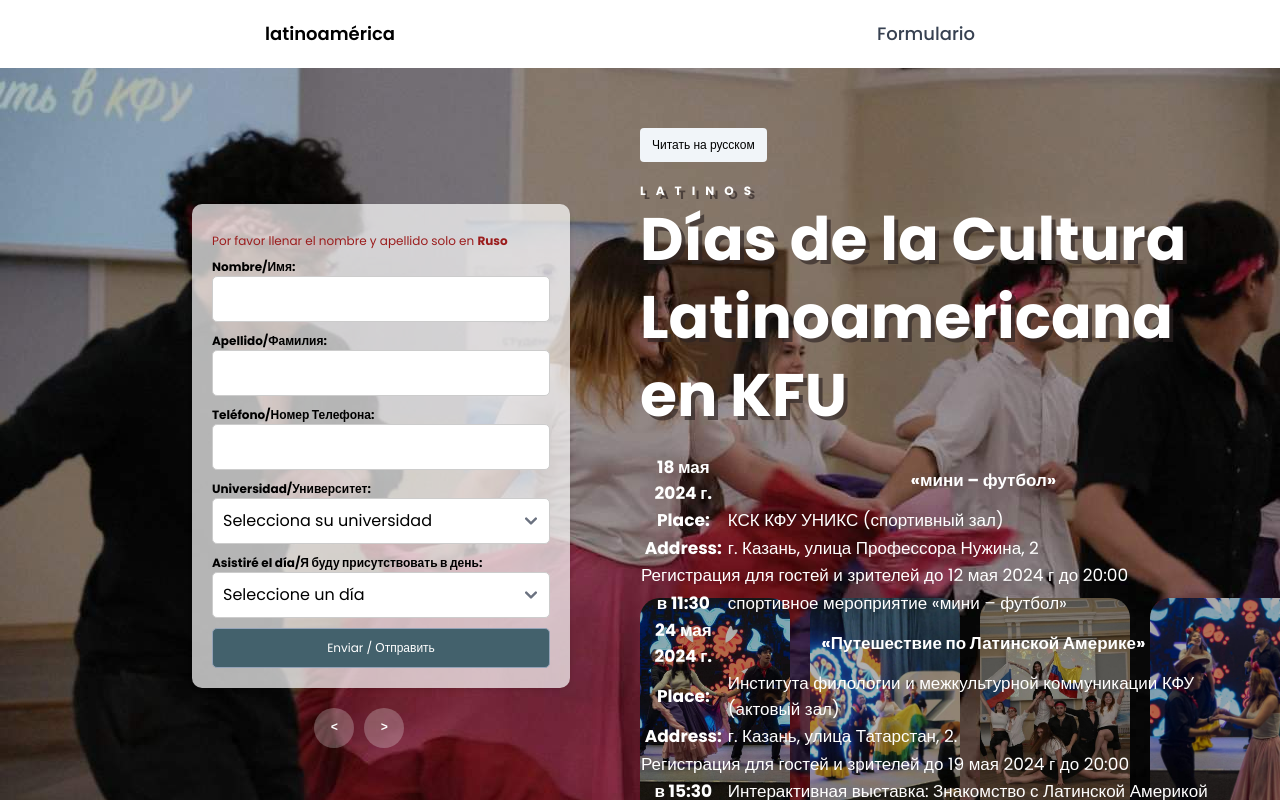
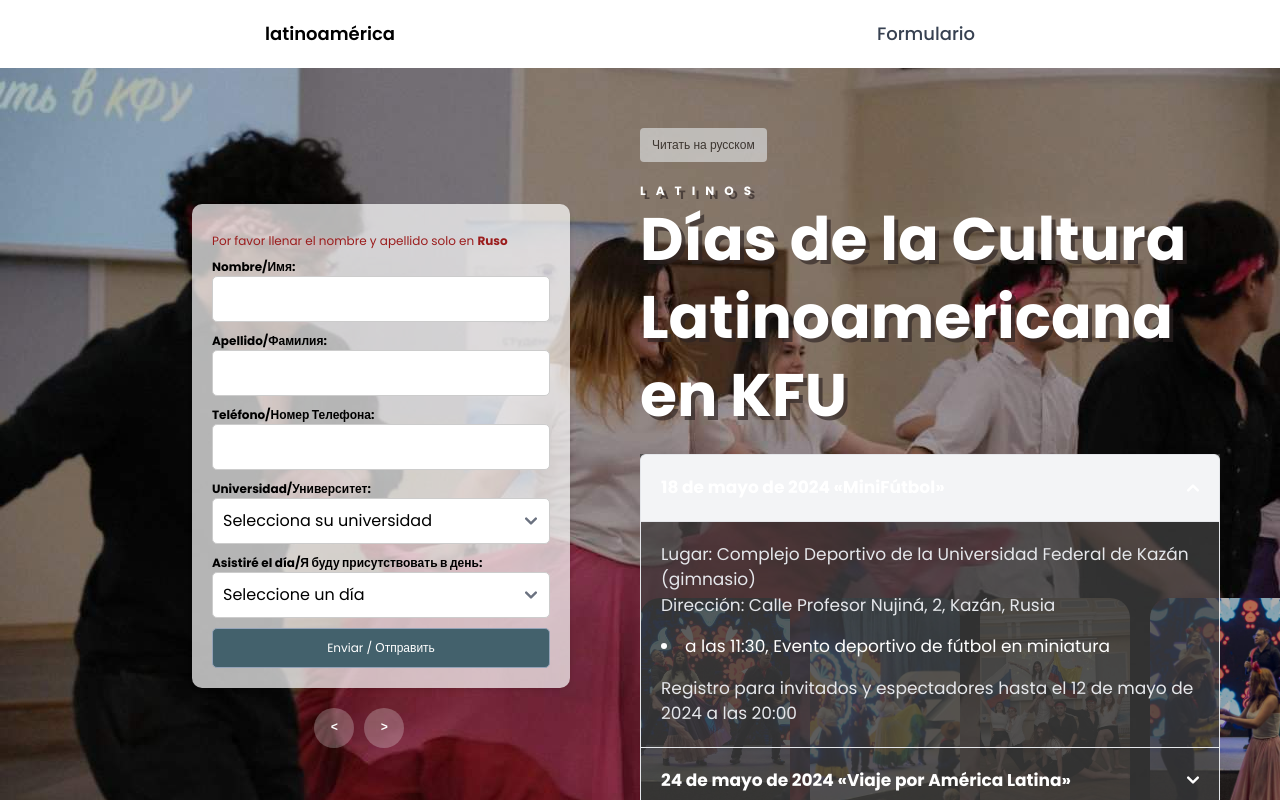
Before and after one commit to DataJoshua/latinoamerica-ru, a React (Create React App) app: page / in a window 1280 px wide. Both pictures are taken after a click on the button "Leer en Español". Shown: the top 800 px of the page. Built offline with nearby package versions, Linux system fonts and the light colour scheme.

Commit message:
added Accordion

```diff
--- a/src/components/Carousel/Schedule.css
+++ b/src/components/Carousel/Schedule.css
@@ -0,0 +1,7 @@
+.body-acc {
+  z-index: 1000;
+}
+
+.accordion-dev {
+  background-color: #414141be;
+}
--- a/src/components/Carousel/Schedule.jsx
+++ b/src/components/Carousel/Schedule.jsx
@@ -1,67 +1,121 @@
+import { useEffect } from "react"
 import "./Schedule.css"
+import { initFlowbite } from 'flowbite'
+import { nanoid } from "nanoid"
 
 const Schedule = ({ localeState }) => {
-  const RUSSIAN = 0, SPANISH = 1
+  useEffect(()=> {
+    initFlowbite()
+  }, [])
 
-  const eventsRussian = [{
-      date: "18 мая 2024 г.",
+  const events = [
+    [{
+      id: 1,
+      date: "18 мая 2024",
       title: "«мини – футбол»",
-      place: "КСК КФУ УНИКС (спортивный зал)",
-      address: "г. Казань, улица Профессора Нужина, 2",
+      place: "Место проведения: КСК КФУ УНИКС (спортивный зал)",
+      address: "Адрес: г. Казань, улица Профессора Нужина, 2",
       description: "Регистрация для гостей и зрителей до 12 мая 2024 г до 20:00",
       activities: [{hour: "в 11:30", description: "спортивное мероприятие «мини – футбол»"}]
     },
     {
-      date: "24 мая 2024 г.",
+      id: 2,
+      date: "24 мая 2024",
       title: "«Путешествие по Латинской Америке»",
-      place: "Института филологии и межкультурной коммуникации КФУ (актовый зал)",
-      address: "г. Казань, улица Татарстан, 2.",
+      place: "Место проведения: Института филологии и межкультурной коммуникации КФУ (актовый зал)",
+      address: "Адрес: г. Казань, улица Татарстан, 2.",
       description: "Регистрация для гостей и зрителей до 19 мая 2024 г до 20:00",
       activities: [{hour: "в 15:30", description: "Интерактивная выставка: Знакомство с Латинской Америкой"}, {hour: "в 16:30", description: "праздничный концерт"}]
     },
     {
-      date: "29 мая 2024 г.",
-      title: "SOME SOME",
-      place: "Институт психологии и образования КФУ, аудитория 105",
-      address: "г. Казань, улица Межлаука 1.",
+      id: 3,
+      date: "29 мая 2024",
+      title: "«Основные проблемы адаптации для иностранных студентов»",
+      place: "Место проведения: Институт психологии и образования КФУ, аудитория 105",
+      address: "Адрес: г. Казань, улица Межлаука 1.",
       description: "Регистрация для гостей и зрителей до 19 мая 2024 г до 20:00",
       activities: [{hour: "в 16:00", description: "круглый стол: «Основные проблемы, с которыми сталкиваются студенты из Латинской Америки в процессе адаптации в России» в рамках X Международного форума по педагогическому образованию в КФУ (гибридный формат - с последовательным переводом)"}]
     }
-  ]
+  ],
+  [
+    {
+      id: 1,
+      date: "18 de mayo de 2024",
+      title: "«MiniFútbol»",
+      place: "Lugar: Complejo Deportivo de la Universidad Federal de Kazán (gimnasio)",
+      address: "Dirección: Calle Profesor Nujiná, 2, Kazán, Rusia",
+      description: "Registro para invitados y espectadores hasta el 12 de mayo de 2024 a las 20:00",
+      activities: [
+        {
+          hour: "a las 11:30",
+          description: "Evento deportivo de fútbol en miniatura"
+        }
+      ]
+    },
+    {
+      "id": 2,
+      "date": "24 de mayo de 2024",
+      "title": "«Viaje por América Latina»",
+      "place": "Lugar: Salón de Actos del Instituto de Filología y Comunicación Intercultural de la Universidad Federal de Kazán",
+      "address": "Dirección: Calle Tartaristán, 2, Kazán, Rusia",
+      "description": "Registro para invitados y espectadores hasta el 19 de mayo de 2024 a las 20:00",
+      "activities": [
+        {
+          "hour": "a las 15:30",
+          "description": "Exposición interactiva: Conociendo América Latina"
+        },
+        {
+          "hour": "a las 16:30",
+          "description": "Concierto festivo"
+        }
+      ]
+    },
+    {
+      "id": 3,
+      "date": "29 de mayo de 2024",
+      "title": "«Principales problemas de adaptación para estudiantes extranjeros»",
+      "place": "Lugar: Auditorio 105 del Instituto de Psicología y Educación de la Universidad Federal de Kazán",
+      "address": "Dirección: Calle Mezhlauka, 1, Kazán, Rusia",
+      "description": "Registro para invitados y espectadores hasta el 19 de mayo de 2024 a las 20:00",
+      "activities": [
+        {
+          "hour": "a las 16:00",
+          "description": "Mesa redonda: Principales problemas que enfrentan los estudiantes de América Latina durante su adaptación en Rusia en el marco del X Foro Internacional de Educación Pedagógica en la Universidad Federal de Kazán (formato híbrido - con traducción secuencial)"
+        }
+      ]
+    }
+  ]]
 
   return(
     <>
-      <table>
-        {eventsRussian.map(val => (
+      <div id="accordion-collapse" className="accordion-dev" data-accordion="collapse">
+        {events[localeState].map((val, index) => (
           <>
-            <thead>
-              <tr>
-                <th>{val.date}</th>
-                <th>{val.title}</th>
-              </tr>
-            </thead>
-            <tbody>
-              <tr>
-                <th>Place: </th>
-                <td>{val.place}</td>
-              </tr>
-              <tr>
-                <th>Address: </th>
-                <td>{val.address}</td>
-              </tr>
-              <tr>
-                <td colSpan={2}>{val.description}</td>
-              </tr>
-              {val.activities.map(activity => (
-                <tr>
-                  <th>{activity.hour}</th>
-                  <td>{activity.description}</td>
-                </tr>
-              ))}
-            </tbody>
+            <h2 id={`accordion-collapse-heading-${index}`}>
+              <button type="button" className={`flex items-center justify-between w-full p-5 font-medium border ${val.id === 3 ? "" : "border-b-0"} border-gray-200 ${index == 0 ? "rounded-t-md" : ""} focus:ring-4 focus:ring-gray-200 gap-3`} data-accordion-target={`#accordion-collapse-body-${index}`} aria-expanded="true" aria-controls={`accordion-collapse-body-${index}`}>
+                <h1 className="text-white font-bold text-left">{val.date} {val.title}</h1>
+                <svg data-accordion-icon className="w-3 h-3 rotate-180 shrink-0" aria-hidden="true" xmlns="http://www.w3.org/2000/svg" fill="none" viewBox="0 0 10 6">
+                  <path stroke="#fff" strokeLinecap="round" strokeLinejoin="round" strokeWidth="2" d="M9 5 5 1 1 5"/>
+                </svg>
+              </button>
+            </h2>
+            <div id={`accordion-collapse-body-${index}`} className="hidden body-acc" aria-labelledby={`accordion-collapse-heading-${index}`}>
+              <div className={`p-5 border  ${val.id === 3 ? "" : "border-b-0"} border-gray-200`}>
+                <h2 className="text-gray-200">{val.place}</h2>
+                <h3 className="text-gray-200">{val.address}</h3>
+                <ul className="mt-4 text-white space-y-1 list-disc list-inside">
+                  {val.activities.map((activity) => (
+                    <li key={nanoid()}>
+                      {activity.hour}, {activity.description}
+                    </li>
+                  ))}
+                </ul>
+                <p className="text-gray-200 mt-4">{val.description}</p>
+              </div>
+            </div>
           </>
         ))}
-      </table>
+      </div>
     </>
   )
 }
--- a/src/components/Carousel/Title.jsx
+++ b/src/components/Carousel/Title.jsx
@@ -55,20 +55,20 @@
   return (
     <>
       <div className="carousel-title" key={content[currentState].title}>
-        <div className="content absolute z-[1000] max-w-sm sm:max-w-[600px] top-[30px] md:top-[5%] left-[30px] lg:left-[50%] text-white">
+        <div className="content absolute z-[1000] sm:max-w-[600px] top-[30px] md:top-[5%] left-[30px] lg:left-[50%] text-white">
           <article className={`${isActive ? "" : "hidden"} lg:block`}>
             <div className="show-text-animation my-5">
               {currentState === SPANISH ?
-                  <button className="bg-slate-100 px-3 py-2 rounded text-black hover:underline" onClick={handleToRussian}> Читать на русском </button>
-                  : <button className="bg-slate-100 px-3 py-2 rounded text-black hover:underline" onClick={handleToSpanish} > Leer en Español </button>}
+                  <button className="animate-pulse bg-slate-100 px-3 py-2 rounded text-black hover:underline" onClick={handleToRussian}> Читать на русском </button>
+                  : <button className="animate-pulse bg-slate-100 px-3 py-2 rounded text-black hover:underline" onClick={handleToSpanish} > Leer en Español </button>}
             </div>
           </article>
           <div className="show-text-animation author" style={{animationDelay: "1.2s"}}>{content[currentState].author}</div>
           <div className="show-text-animation title text-4xl lg:text-6xl" style={{animationDelay: "1.4s"}}>{content[currentState].title}</div>
           <div className="show-text-animation topic" style={{animationDelay: "1.6s"}}>{content[currentState].topic}</div>
           <article className={`${isActive ? "" : "hidden"} lg:block`}>
-            <div className="show-text-animation text-md sm:text-[17px] sm:block mt-5">
-              <Schedule/>
+            <div className="show-text-animation text-md sm:text-[17px] sm:block mt-5 pr-5">
+              <Schedule localeState={currentState}/>
               <div className="lg:hidden mt-5">
                 <Button label={content[currentState].register} handleOnClick={handleOnFormActive} removeHover/>
               </div>
```
